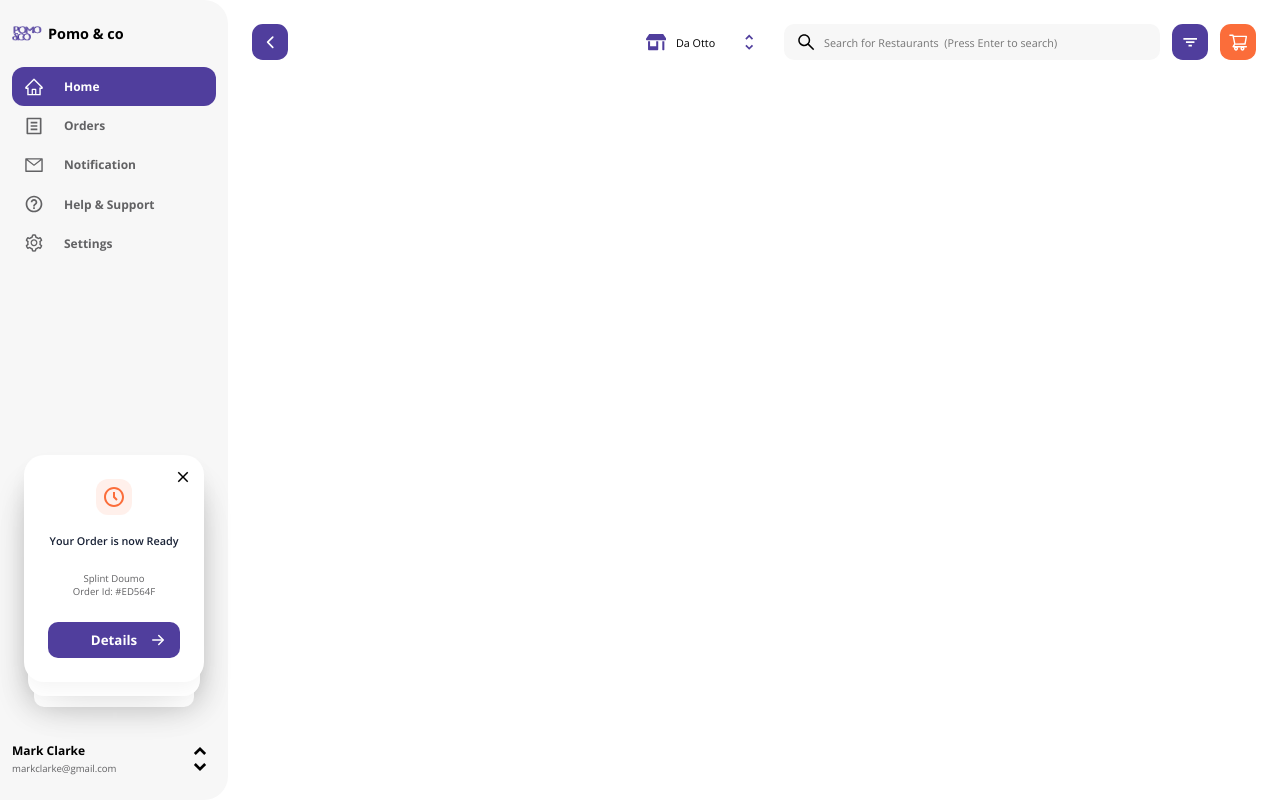
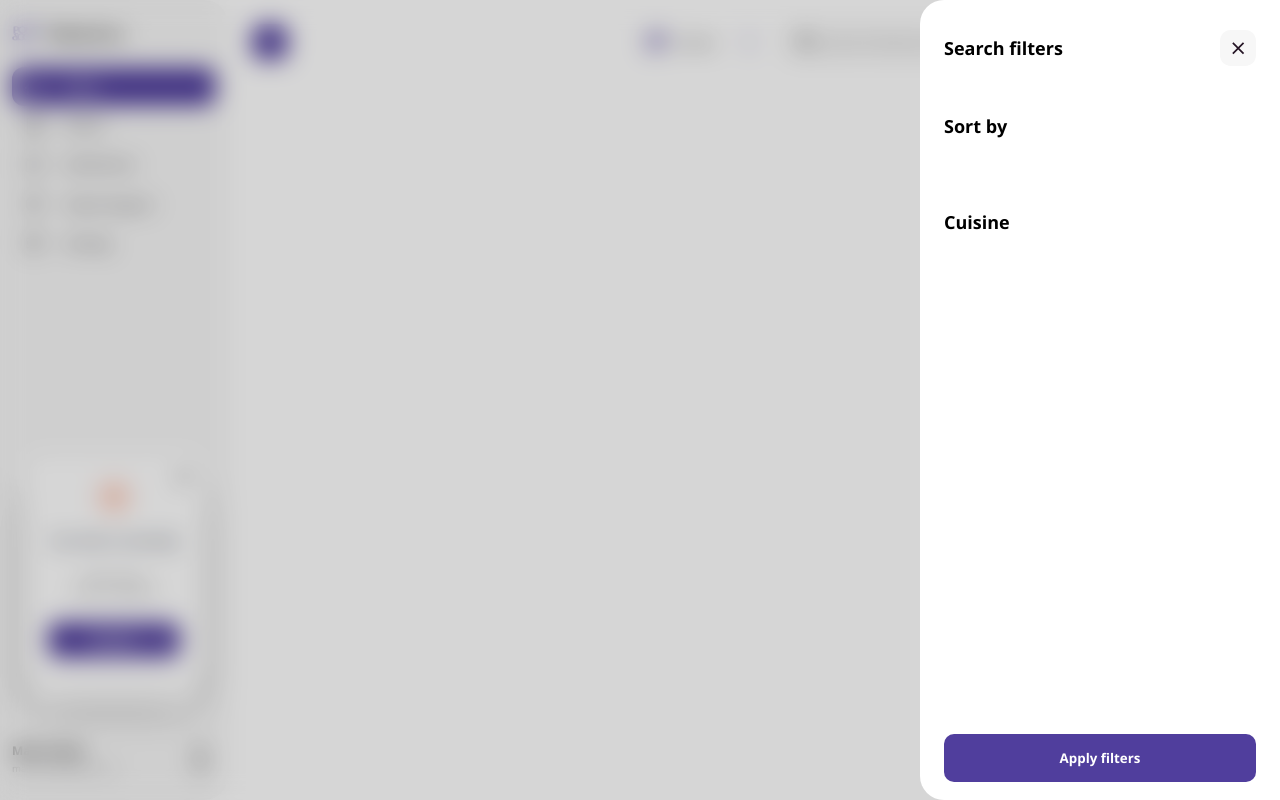
Before and after one commit to kradster/hotel-app, a React (Create React App) app: page / in a window 1280 px wide. Both pictures are taken after a click on the element 1190 px from the left and 42 px from the top of the page. Built offline with nearby package versions, Linux system fonts and the light colour scheme.

Commit message:
filter sidebar added

```diff
--- a/src/Theme/GlobalStyleSheet.jsx
+++ b/src/Theme/GlobalStyleSheet.jsx
@@ -21,7 +21,8 @@ export const GlobalStyleSheet =  createGlobalStyle`
 
     .container{
       width:100vw;
-      height:100vh;
+      min-height:100vh;
+      height:auto;
       display:flex;
 
       main{
--- a/src/components/Navbar.jsx
+++ b/src/components/Navbar.jsx
@@ -1,10 +1,11 @@
 import React from 'react'
 import {FiChevronLeft} from 'react-icons/fi'
 import {FaStoreAlt} from 'react-icons/fa'
-import {MdUnfoldMore} from 'react-icons/md'
+import {MdClose, MdUnfoldMore} from 'react-icons/md'
 import {AiOutlineSearch,AiOutlineShoppingCart} from 'react-icons/ai'
 import {BiFilter} from 'react-icons/bi'
 import styled from 'styled-components'
+import { useState } from 'react'
 
 
 const NavBarContainer = styled.nav`
@@ -50,14 +51,22 @@ const IconWrapper = styled.span`
     justify-content:center;
 
     ${({left})=> left?`margin-right:auto;`:`margin-left:1rem;` }
-    background-color:${({cart})=>{
+    background-color:${({cart,light})=>{
         switch(true){
             case cart: return `#FB6D3A`;
+            case light: return `#F7F7F7`;
             default:return `#503E9D`;
         }
     }
     };
-    color:#fff;
+    color:${({textlight,textdark})=>{
+        switch(true){
+            case textdark: return `#251525`;
+            case textlight: return `#F7F7F`;
+            default:return `#ffffff`;
+        }
+    }
+    };
     border-radius:0.9rem;
     cursor:pointer;
     svg{
@@ -87,7 +96,121 @@ const SearchInput = styled.div`
 
 `;
 
+const FilterPanelWindow = styled.div`
+    display:${({show})=> show===true?`flex`:`none`};
+    width:100vw;
+    height:100vh;
+    position:fixed;
+    top:0;
+    left:0;
+    background: rgba(0, 0, 0, 0.16);
+    backdrop-filter: blur(12px);
+    justify-content:flex-end;
+    animation:op .3s ;
+
+
+    @keyframes op {
+        from{ opacity:0;}
+        to{opacity:1;}
+    }
+
+
+`;
+
+const FiltersSidebar = styled.div`
+    width:30rem;
+    height:100%;
+    background: #FFFFFF;
+    border-radius: 24px 0px 0px 24px;
+    padding:1.5rem 2rem;
+    display:flex;
+    flex-direction:column;
+    transform:translateX(-30rem);
+    animation:tt .5s forwards ease-in-out;
+
+
+    @keyframes tt {
+        from{ transform:translateX(500px);}
+        to{transform:translateX(0px);}
+    }
+
+
+    .filter-header{
+        display:flex;
+        align-items:center;
+        justify-content:space-between;
+        p{
+            font-size:1.5rem;
+            font-weight:700;
+        }
+    }
+
+`;
+
+const TextHeading = styled.p`
+    font-size:1.5rem;
+    font-weight:700;
+    margin-top:3rem;
+    margin-bottom:2em;
+`
+
+const Button = styled.button`
+
+    background: #503E9D;
+    border-radius: 10px;
+    border:0;
+    outline:0;
+    height:4rem;
+    color:#fff;
+    border-radius:10px;
+    width:100%;
+    display:flex;
+    align-items:center;
+    justify-content:center;
+    position:relative;
+    font-weight:700;
+    margin-top:${({bottom})=>{
+        switch(true){
+            case bottom: return `auto`;
+            default:return `0`;
+        }
+    }
+    };
+
+    svg{
+    position:absolute;
+    right:10px;
+    font-size:2rem;
+    }
+
+`
+
+
+const FilterPanel = ({onClose,show})=>{
+    return (
+        <FilterPanelWindow show={show} >
+            <FiltersSidebar show={show}>
+                <div className="filter-header">
+                    <p>Search filters</p>
+                    <IconWrapper light textdark onClick={e=>onClose(false)} >
+                        <MdClose/>
+                    </IconWrapper>
+                </div>
+                <TextHeading>Sort by</TextHeading>
+                <TextHeading>Cuisine</TextHeading>
+                <Button bottom >Apply filters</Button>
+
+            </FiltersSidebar>
+        </FilterPanelWindow>
+    )
+}
+
+
+
 function Navbar() {
+
+    const [ShowFilter, setShowFilter] = useState(false)
+
     return (
         <NavBarContainer>
             <IconWrapper left>
@@ -103,13 +226,16 @@ function Navbar() {
                 <input placeholder="Search for Restaurants  (Press Enter to search)" />
             </SearchInput>
 
-            <IconWrapper>
+            <IconWrapper onClick={e=>setShowFilter(true)} >
                 <BiFilter/>
             </IconWrapper>
             <IconWrapper cart>
                 <AiOutlineShoppingCart/>
             </IconWrapper>
 
+            <FilterPanel show={ShowFilter} onClose={setShowFilter} />
+
+
         </NavBarContainer>
     )
 }
--- a/src/components/Sidebar.jsx
+++ b/src/components/Sidebar.jsx
@@ -10,7 +10,7 @@ import { useState } from 'react'
 
 const SidebarContainer = styled.aside`
 width:19rem;
-height: 100%;
+height:auto;
 background-color: #F7F7F7;
 padding:1rem;
 display:flex;
```
